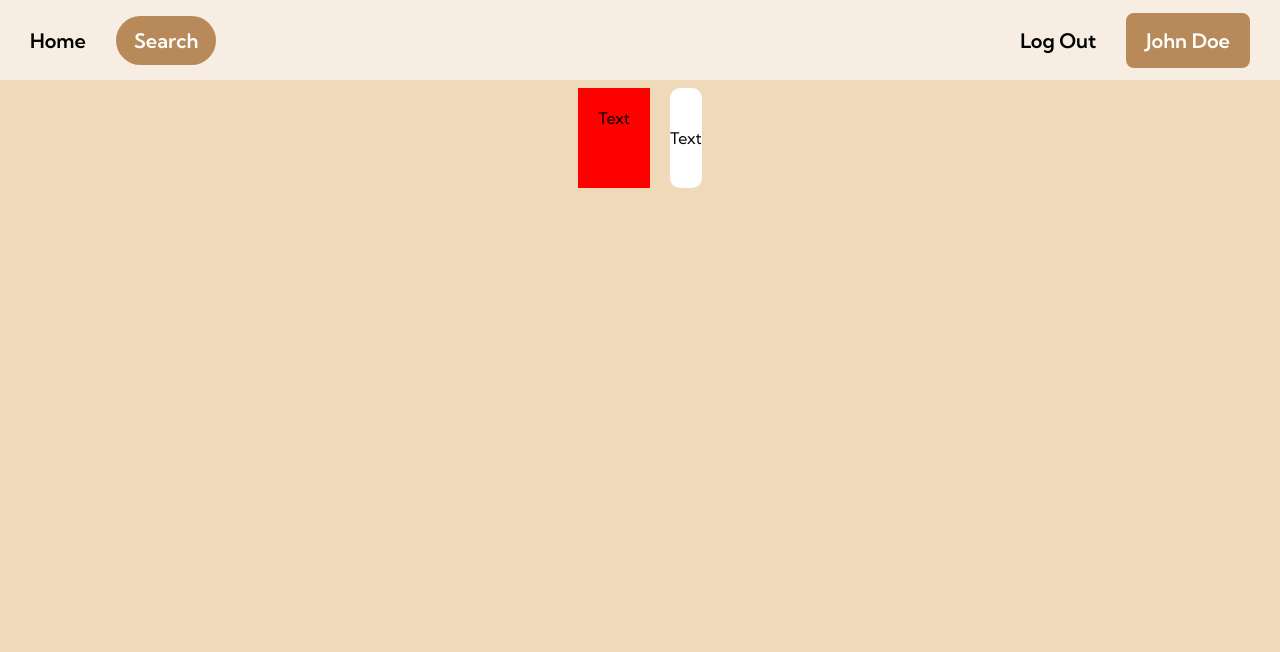
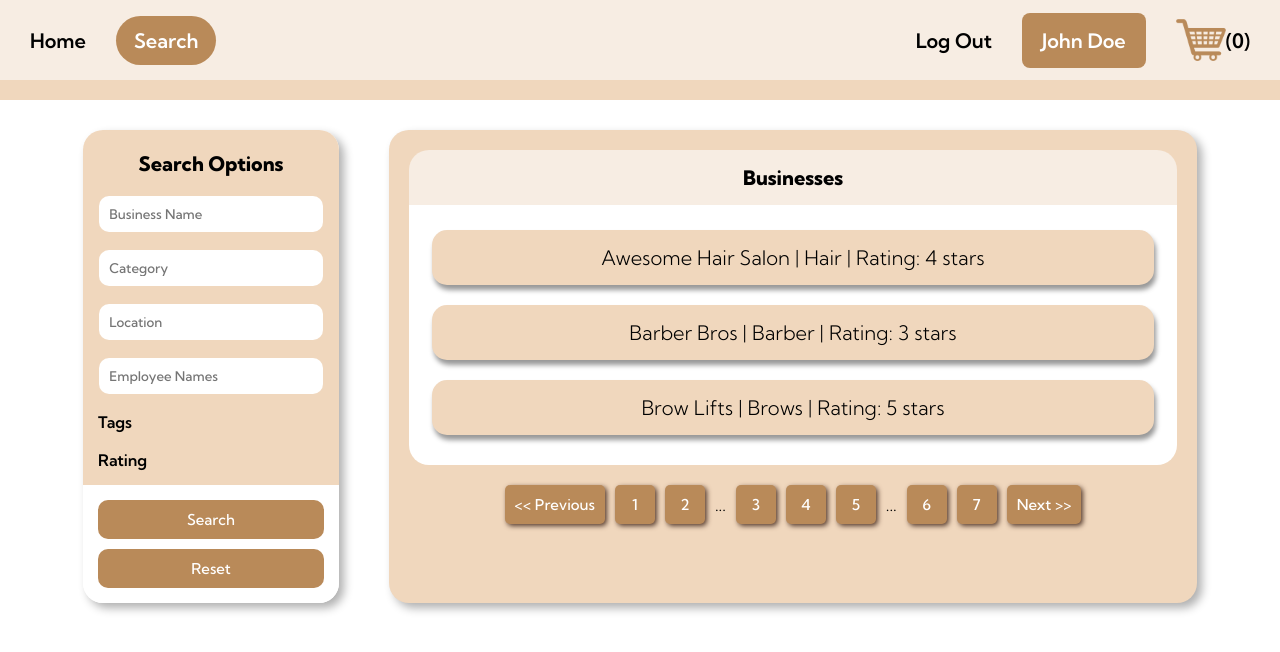
Before and after one commit to Vitaminchilled/FRONTEND-Group-2-Project-CS-490, a React (Vite) app: page /search in a window 1280 px wide. Shown: the top 652 px of the page. Built offline with nearby package versions, Linux system fonts and the light colour scheme.

Commit message:
Just added the styling no function

```diff
--- a/src/App.jsx
+++ b/src/App.jsx
@@ -2,9 +2,19 @@ import NavBar from './components/NavBar.jsx'
 import Home from './pages/Home.jsx'
 import SearchSalons from './pages/SearchSalons.jsx'
 import Account from './pages/AccountDetails.jsx'
-import { Routes, Route } from "react-router-dom"
+import { Routes, Route, useLocation } from "react-router-dom"
+import { useEffect } from 'react'
 
 function App() {
+  const location = useLocation()
+  useEffect(() => {
+    if (location.pathname === '/' || location.pathname === '/search') {
+      document.body.style.backgroundColor = 'white'
+    } else {
+      document.body.style.backgroundColor = '#f0d9b9'
+    }
+  })
+
   return (
     <div>
         {/* Controls Links */}
--- a/src/components/NavBar.css
+++ b/src/components/NavBar.css
@@ -68,6 +68,15 @@
     height: 25px;
 }
 
+.NavBar .nav-link.SelectedCart {
+    background-color: #614a30; /*we can remove this its meh*/
+    color: #000000;
+    border-radius: 25px;
+    padding: 12px 18px;
+    transition: all 0.3s ease;
+    height: 25px;
+}
+
 .NavBar .nav-link.Selected:hover {
     background-color: #99744c;
 }
--- a/src/components/NavBar.jsx
+++ b/src/components/NavBar.jsx
@@ -1,6 +1,8 @@
 import React, { useState } from 'react'
 import { NavLink } from "react-router-dom";
 import { useUser } from "../context/UserContext";
+import emptyCart from "../assets/ShoppingCart.png"
+import fullCart from "../assets/FullShoppingCart.png"
 import './NavBar.css'
 
 function NavBar() {
@@ -154,6 +156,28 @@ function NavBar() {
                 )
               }
             </li>
+            <li
+              className='nav-item'
+            >
+              <NavLink
+                to="/shopping-cart"
+                end={false}
+                className={({ isActive }) => isActive ? "nav-link SelectedCart" : "nav-link"}
+              >
+                <img
+                  src={emptyCart}
+                  alt="Cart"
+                  style={{
+                    width: '50px',
+                    height: '50px',
+                    objectFit: 'contain',
+                    verticalAlign: 'middle',
+                    cursor: 'pointer'
+                  }}
+                />
+                {`(0)`}
+              </NavLink>
+            </li>
           </>
         )}
         {/* RIGHT: Owner */}
--- a/src/index.css
+++ b/src/index.css
@@ -1,6 +1,8 @@
 @import url('https://fonts.googleapis.com/css2?family=Kumbh+Sans:wght@100..900&display=swap');
 
 body {
-    background-color: #f0d9b9;
+    background-color: white;
     font-family: 'Kumbh Sans', sans-serif;
+    padding: 0;
+    margin: 0;
 }
--- a/src/pages/SearchSalons.jsx
+++ b/src/pages/SearchSalons.jsx
@@ -1,16 +1,76 @@
+/* just styling no functionality */
+
 function SearchSalons() {
   return (
-    <div>
-        <br></br>
-        <br></br>
-        <br></br>
-        <br></br>
-        <div className="search-salons-page" style={{display:'flex', justifyContent:'center', gap:'20px'}}>
-            <div className="search-filter" style={{backgroundColor:'red', padding:'20px'}}>
-                Text
+    <div className='search-page'>
+        <div style={{backgroundColor:'#f0d7bd', height:'100px', width:'100%', marginBottom:'30px'}}></div>
+        <div className="inner-format" style={{display:'flex', justifyContent:'center', gap:'50px', padding:'0', margin:'0px 20px'}}>
+            <div className="search-filter" style={{borderRadius:'20px', padding:'0', minWidth:'20vw', textAlign:'center', boxShadow:'5px 5px 10px #b0b0b0ff'}}>
+                <div className='filter-section' style={{backgroundColor:'#f0d7bd', borderTopLeftRadius:'20px', borderTopRightRadius: '20px', padding:'15px'}}>
+                  <h1 style={{fontWeight:'800', fontSize:'20px', fontFamily:'Kumbh Sans', paddingTop:'6px', paddingBottom:'20px', margin:'0'}}>Search Options</h1>
+                  <form style={{display:'flex', flexDirection:'column', gap:'18px'}}>
+                    <label>
+                      <input
+                        placeholder='Business Name'
+                        style={{border:'0', padding:'10px', width:'90%', fontWeight:'500', fontFamily: 'Kumbh Sans', borderRadius:'10px'}}
+                      />
+                    </label>
+                    <label>
+                      <input
+                        placeholder='Category'
+                        style={{border:'0', padding:'10px', width:'90%', fontWeight:'500', fontFamily: 'Kumbh Sans', borderRadius:'10px'}}
+                      />
+                    </label>
+                    <label>
+                      <input
+                        placeholder='Location'
+                        style={{border:'0', padding:'10px', width:'90%', fontWeight:'500', fontFamily: 'Kumbh Sans', borderRadius:'10px'}}
+                      />
+                    </label>
+                    <label>
+                      <input
+                        placeholder='Employee Names'
+                        style={{border:'0', padding:'10px', width:'90%', fontWeight:'500', fontFamily: 'Kumbh Sans', borderRadius:'10px'}}
+                      />
+                    </label>
+                    <p style={{textAlign:'start', fontWeight:'600', fontFamily: 'Kumbh Sans', padding:'0', margin:'0'}}>Tags</p>
+                    <p style={{textAlign:'start', fontWeight:'600', fontFamily: 'Kumbh Sans', padding:'0', margin:'0'}}>Rating</p>
+                  </form>
+                </div>
+                <div className='button-section' style={{display:'flex', flexDirection:'column', alignItems:'center', gap:'10px', backgroundColor:'white', borderBottomLeftRadius:'20px', borderBottomRightRadius: '20px', padding:'15px'}}>
+                  <button style={{borderRadius:'10px', width:'100%', padding:'10px', border:'0', backgroundColor:'#b98a59', color:'white', fontWeight:'500', fontSize:'15px', fontFamily:'Kumbh Sans'}}>Search</button>
+                  <button style={{borderRadius:'10px', width:'100%', padding:'10px', border:'0', backgroundColor:'#b98a59', color:'white', fontWeight:'500', fontSize:'15px', fontFamily:'Kumbh Sans'}}>Reset</button>
+                </div>
             </div>
-            <div className="search-results" style={{backgroundColor:'white', borderRadius:'10px', textAlign:'center', lineHeight:'100px'}}>
-                Text
+            <div className="search-results" style={{backgroundColor:'#f0d7bd', borderRadius:'20px', textAlign:'center', alignItems:'center',width:'60vw', boxShadow:'5px 5px 10px #b0b0b0ff', padding:'20px'}}>
+                <div className='title-section' style={{backgroundColor:'#f7ede3', borderTopLeftRadius:'20px', borderTopRightRadius: '20px', padding:'0px'}}>
+                  <h1 style={{fontWeight:'800', fontSize:'20px', fontFamily:'Kumbh Sans', padding:'15px', margin:'0'}}>Businesses</h1>
+                  {/* add map here for all salon results */}
+                </div>
+                <div className='results-selection' style={{display:'flex', flexDirection:'column',justifyContent:'center', alignItems:'center', gap:'20px', backgroundColor:'white', borderBottomLeftRadius:'20px', borderBottomRightRadius: '20px', padding:'25px 20px 30px 20px'}}>
+                  <div style={{backgroundColor:'#f0d7bd', padding:'15px', borderRadius:'15px', width:'95%', boxShadow:'2px 5px 5px #989898ff', fontWeight:'300', fontSize:'20px', fontFamily:'Kumbh Sans'}}>
+                    Awesome Hair Salon | Hair | Rating: 4 stars
+                  </div>
+                  <div style={{backgroundColor:'#f0d7bd', padding:'15px', borderRadius:'15px', width:'95%', boxShadow:'2px 5px 5px #989898ff', fontWeight:'300', fontSize:'20px', fontFamily:'Kumbh Sans'}}>
+                    Barber Bros | Barber | Rating: 3 stars
+                  </div>
+                  <div style={{backgroundColor:'#f0d7bd', padding:'15px', borderRadius:'15px', width:'95%', boxShadow:'2px 5px 5px #989898ff', fontWeight:'300', fontSize:'20px', fontFamily:'Kumbh Sans'}}>
+                    Brow Lifts | Brows | Rating: 5 stars
+                  </div>
+                </div>
+                <div className='pagination-section' style={{display:'flex', justifyContent:'center', alignItems:'center', gap:'10px', paddingBottom:'0', paddingTop:'20px', paddingLeft: '20px', paddingRight: '20px'}}>
+                  <button style={{borderRadius:'5px', padding:'10px', border:'0', backgroundColor:'#b98a59', color:'white', fontWeight:'500', fontSize:'15px', fontFamily:'Kumbh Sans', boxShadow:'2px 2px 5px #563b2dff'}}>{'<<'} Previous</button>
+                  <button style={{borderRadius:'5px', width:'40px', padding:'10px', border:'0', backgroundColor:'#b98a59', color:'white', fontWeight:'500', fontSize:'15px', fontFamily:'Kumbh Sans', boxShadow:'2px 2px 5px #563b2dff'}}>1</button>
+                  <button style={{borderRadius:'5px', width:'40px', padding:'10px', border:'0', backgroundColor:'#b98a59', color:'white', fontWeight:'500', fontSize:'15px', fontFamily:'Kumbh Sans', boxShadow:'2px 2px 5px #563b2dff'}}>2</button>
+                  ...
+                  <button style={{borderRadius:'5px', width:'40px', padding:'10px', border:'0', backgroundColor:'#b98a59', color:'white', fontWeight:'500', fontSize:'15px', fontFamily:'Kumbh Sans', boxShadow:'2px 2px 5px #563b2dff'}}>3</button>
+                  <button style={{borderRadius:'5px', width:'40px', padding:'10px', border:'0', backgroundColor:'#b98a59', color:'white', fontWeight:'500', fontSize:'15px', fontFamily:'Kumbh Sans', boxShadow:'2px 2px 5px #563b2dff'}}>4</button>
+                  <button style={{borderRadius:'5px', width:'40px', padding:'10px', border:'0', backgroundColor:'#b98a59', color:'white', fontWeight:'500', fontSize:'15px', fontFamily:'Kumbh Sans', boxShadow:'2px 2px 5px #563b2dff'}}>5</button>
+                  ...
+                  <button style={{borderRadius:'5px', width:'40px', padding:'10px', border:'0', backgroundColor:'#b98a59', color:'white', fontWeight:'500', fontSize:'15px', fontFamily:'Kumbh Sans', boxShadow:'2px 2px 5px #563b2dff'}}>6</button>
+                  <button style={{borderRadius:'5px', width:'40px', padding:'10px', border:'0', backgroundColor:'#b98a59', color:'white', fontWeight:'500', fontSize:'15px', fontFamily:'Kumbh Sans', boxShadow:'2px 2px 5px #563b2dff'}}>7</button>
+                  <button style={{borderRadius:'5px', padding:'10px', border:'0', backgroundColor:'#b98a59', color:'white', fontWeight:'500', fontSize:'15px', fontFamily:'Kumbh Sans', boxShadow:'2px 2px 5px #563b2dff'}}>Next {'>>'}</button>
+                </div>
             </div>
         </div>
     </div>
```
Also changed, not shown: src/assets/FullShoppingCart.png (added), src/assets/ShoppingCart.png (added).
